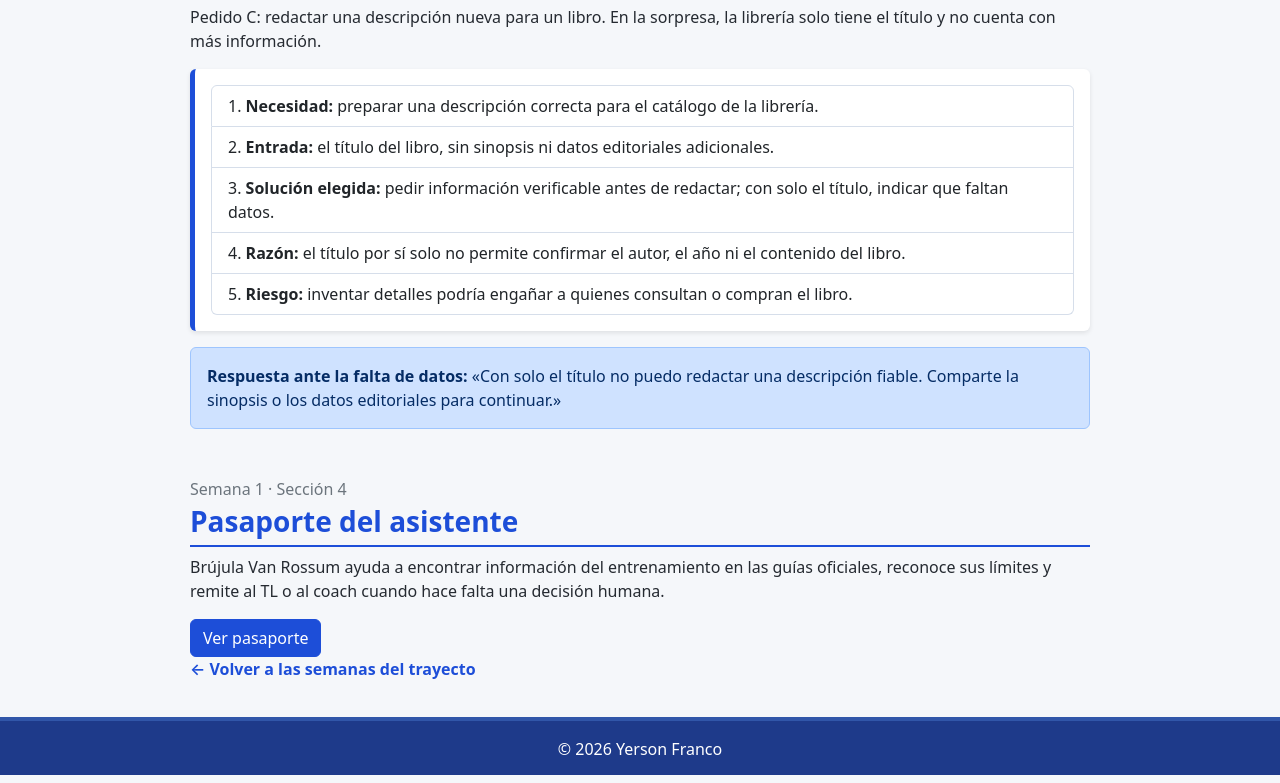
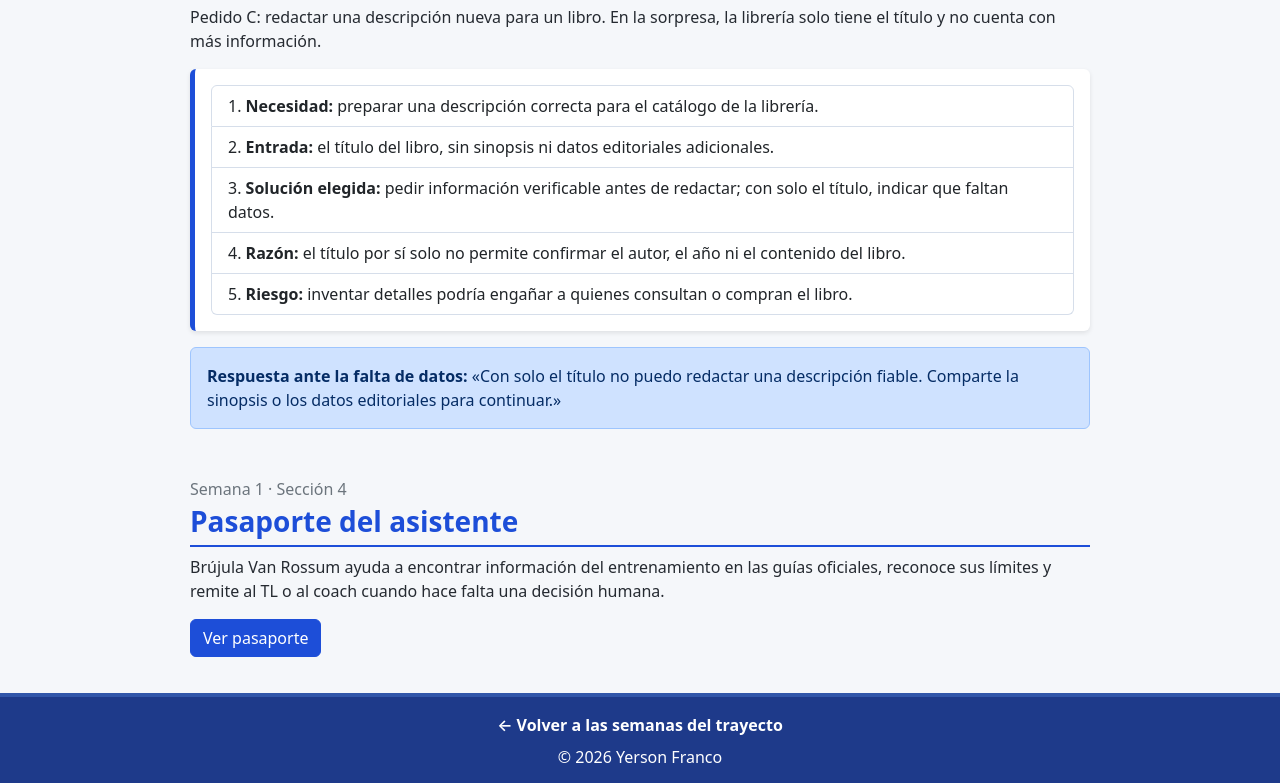
Before and after one commit to YersonFranco/inteligencia_artificial, a plain HTML site: page trayecto_1/semana_1/index.html in a window 1280 px wide. Shown: the part 2150-2933 px from the top of the page. Drawn offline with nearby package versions, Linux system fonts and the light colour scheme.

Commit message:
fix(semana_1): integra regreso en el pie de página

```diff
--- a/css/style.css
+++ b/css/style.css
@@ -108,6 +108,21 @@ body {
 
 .pie small { color: #dce5ff; }
 
+.pie-navegacion {
+  margin-bottom: 8px;
+}
+
+.pie-navegacion a {
+  color: #fff;
+  font-weight: 600;
+  text-decoration: none;
+}
+
+.pie-navegacion a:hover {
+  color: #dce5ff;
+  text-decoration: underline;
+}
+
 .btn-primary {
   --bs-btn-bg: #1d4ed8;
   --bs-btn-border-color: #1d4ed8;
--- a/trayecto_1/semana_1/index.html
+++ b/trayecto_1/semana_1/index.html
@@ -144,8 +144,12 @@
       <p>Brújula Van Rossum ayuda a encontrar información del entrenamiento en las guías oficiales, reconoce sus límites y remite al TL o al coach cuando hace falta una decisión humana.</p>
       <a class="btn btn-primary" href="pasaporte_asistente.html">Ver pasaporte</a>
     </section>
-    <a class="enlace-semana" href="../../index.html">← Volver a las semanas del trayecto</a>
   </main>
-  <footer class="pie"><p>© 2026 Yerson Franco</p></footer>
+  <footer class="pie">
+    <nav class="pie-navegacion" aria-label="Navegación del pie de página">
+      <a href="../../index.html">← Volver a las semanas del trayecto</a>
+    </nav>
+    <p>© 2026 Yerson Franco</p>
+  </footer>
 </body>
 </html>
```
Also changed, not shown: trayecto_1/semana_1/pasaporte_asistente.html (+6 -2 lines).
